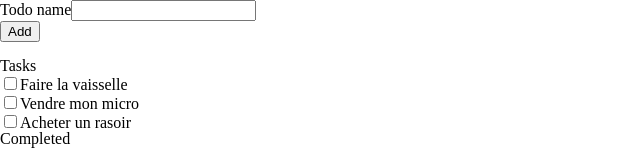
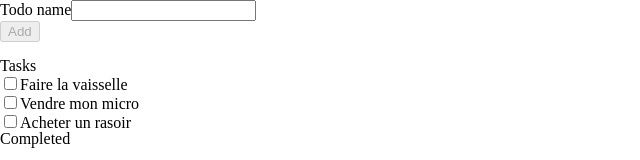
Before and after one commit to SamyBahi/simple-todolist, a React (Create React App) app: page / in a window 1280 px wide. Shown: the top 160 px of the page, without its empty margins (0-640 px from the left). Built offline with nearby package versions, Linux system fonts and the light colour scheme.

Commit message:
added form control to prevent adding empty task

```diff
--- a/src/components/AddTodo/AddTodo.js
+++ b/src/components/AddTodo/AddTodo.js
@@ -5,6 +5,8 @@ const AddTodo = (props) => {
 
   const addTodoHandler = (event) => {
     event.preventDefault();
+
+    if (!title) return;
 
     const todoData = {
       id: Math.random().toString(),
@@ -31,8 +33,9 @@ const AddTodo = (props) => {
             ></input>
           </div>
           <div>
-            {}
-            <button onClick={addTodoHandler}>Add</button>
+            <button onClick={addTodoHandler} disabled={!title}>
+              Add
+            </button>
           </div>
         </div>
       </form>
```
